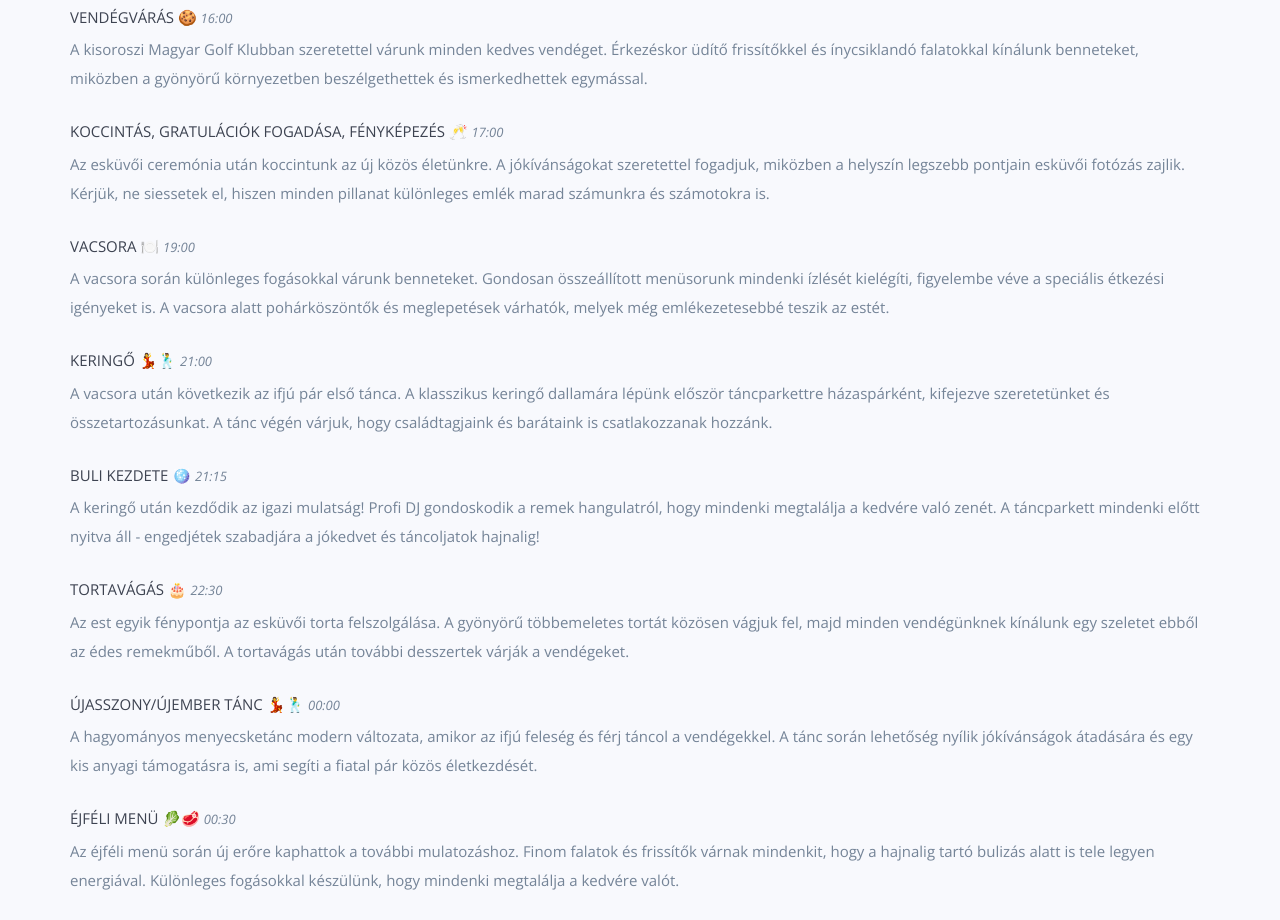
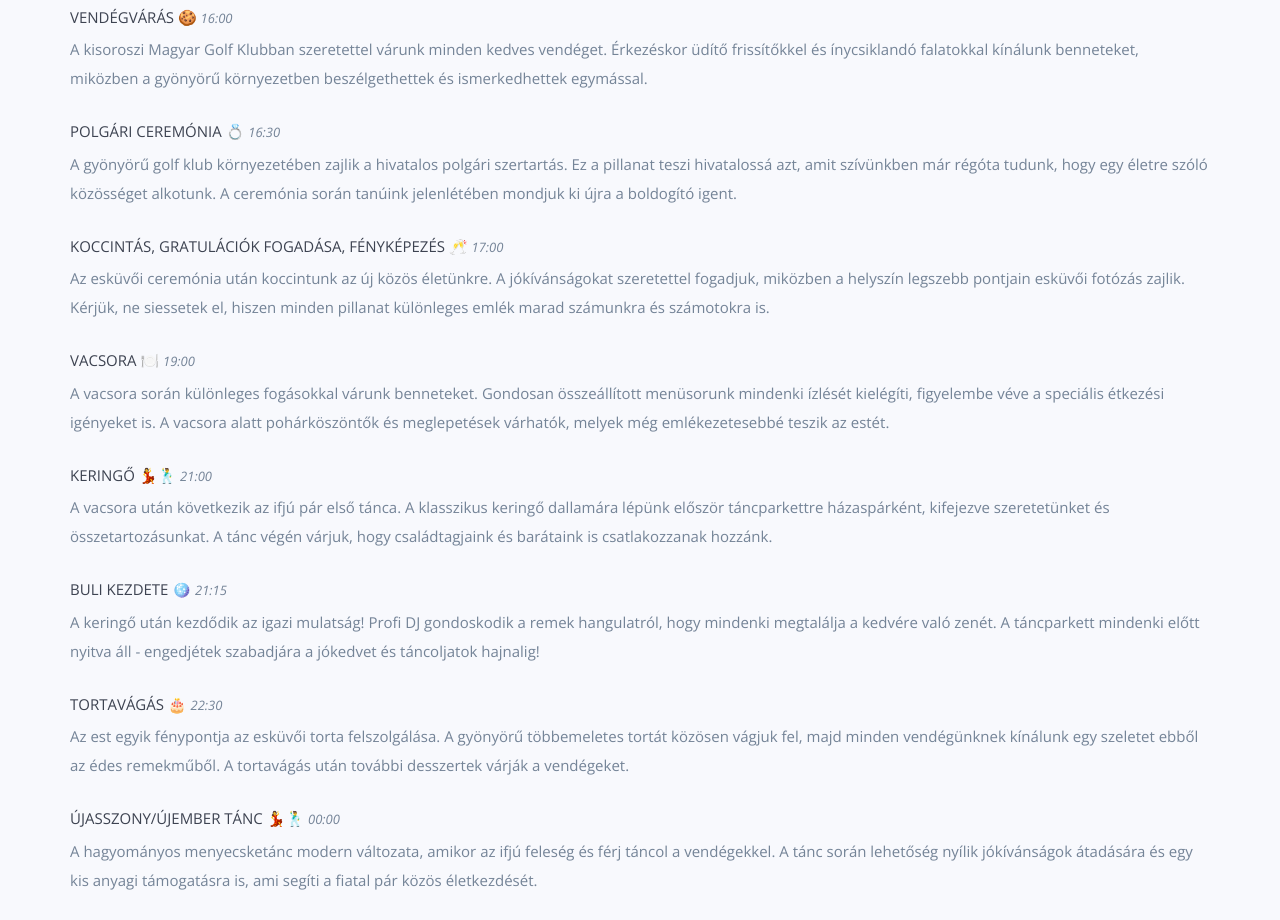
Before and after one commit to leviesagi/agi-and-levi-wedding.github.io, a website: page index.html in a window 1280 px wide. Shown: the part 1780-2700 px from the top of the page. Drawn offline with nearby package versions, Linux system fonts and the light colour scheme.

Commit message:
Add missing section

```diff
--- a/index.html
+++ b/index.html
@@ -314,6 +314,14 @@
                         <p>A kisoroszi Magyar Golf Klubban szeretettel várunk minden kedves vendéget. Érkezéskor
                             üdítő frissítőkkel és ínycsiklandó falatokkal kínálunk benneteket, miközben a gyönyörű
                             környezetben beszélgethettek és ismerkedhettek egymással.</p>
+                    </div>
+                    <div class="wp5">
+                        <h5>Polgári ceremónia 💍 <span class="time">16:30</span></h5>
+                        <p>A gyönyörű golf klub környezetében zajlik a hivatalos polgári szertartás.
+                            Ez a pillanat teszi hivatalossá azt, amit szívünkben már régóta tudunk,
+                            hogy egy életre szóló közösséget alkotunk. A ceremónia során tanúink jelenlétében mondjuk
+                            ki újra a boldogító igent.
+                        </p>
                     </div>
                     <div class="wp5">
                         <h5>Koccintás, Gratulációk fogadása, Fényképezés 🥂 <span class="time">17:00</span></h5>
```
